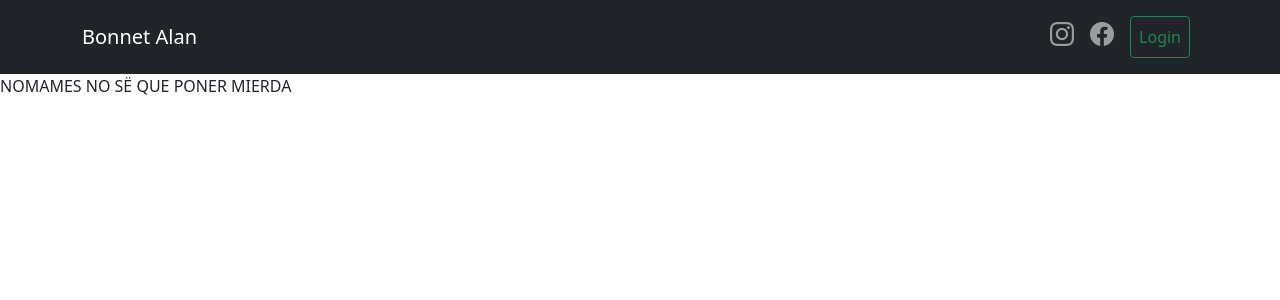
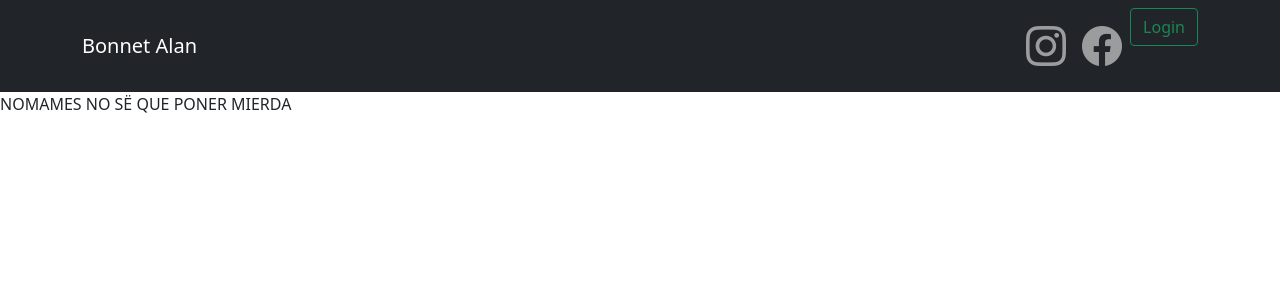
Before and after one commit to alanBonnet/AP-proyecto, an Angular app in the folder examAngular/Portfolio/: page / in a window 1280 px wide. Shown: the top 300 px of the page. Built offline with nearby package versions, Linux system fonts and the light colour scheme.

Commit message:
navbar cambio visión

```diff
--- a/examAngular/Portfolio/src/app/components/header/navbar/navbar.component.html
+++ b/examAngular/Portfolio/src/app/components/header/navbar/navbar.component.html
@@ -9,19 +9,16 @@
           <ul class="navbar-nav ms-auto my-auto mt-lg-0">
               <li class="nav-item active">
                   <a class="nav-link my-auto" href="#">
-                    <i class="bi bi-instagram fs-4"></i>
+                    <i class="bi bi-instagram fs-1"></i>
                     <span class="visually-hidden">(current)</span></a>
               </li>
               <li class="nav-item">
                 <a class="nav-link fs-4" href="#">
-                    <i class="bi bi-facebook fs-4"></i>
+                    <i class="bi bi-facebook fs-1"></i>
                 </a>
             </li>
             <li class="nav-item">
-                <a href="" class="nav-link">
-
-                    <button class="btn btn-outline-success p-2">Login</button>
-                </a>
+                    <button class="nav-link-success btn btn-outline-success">Login</button>
             </li>
           </ul>
 
```
